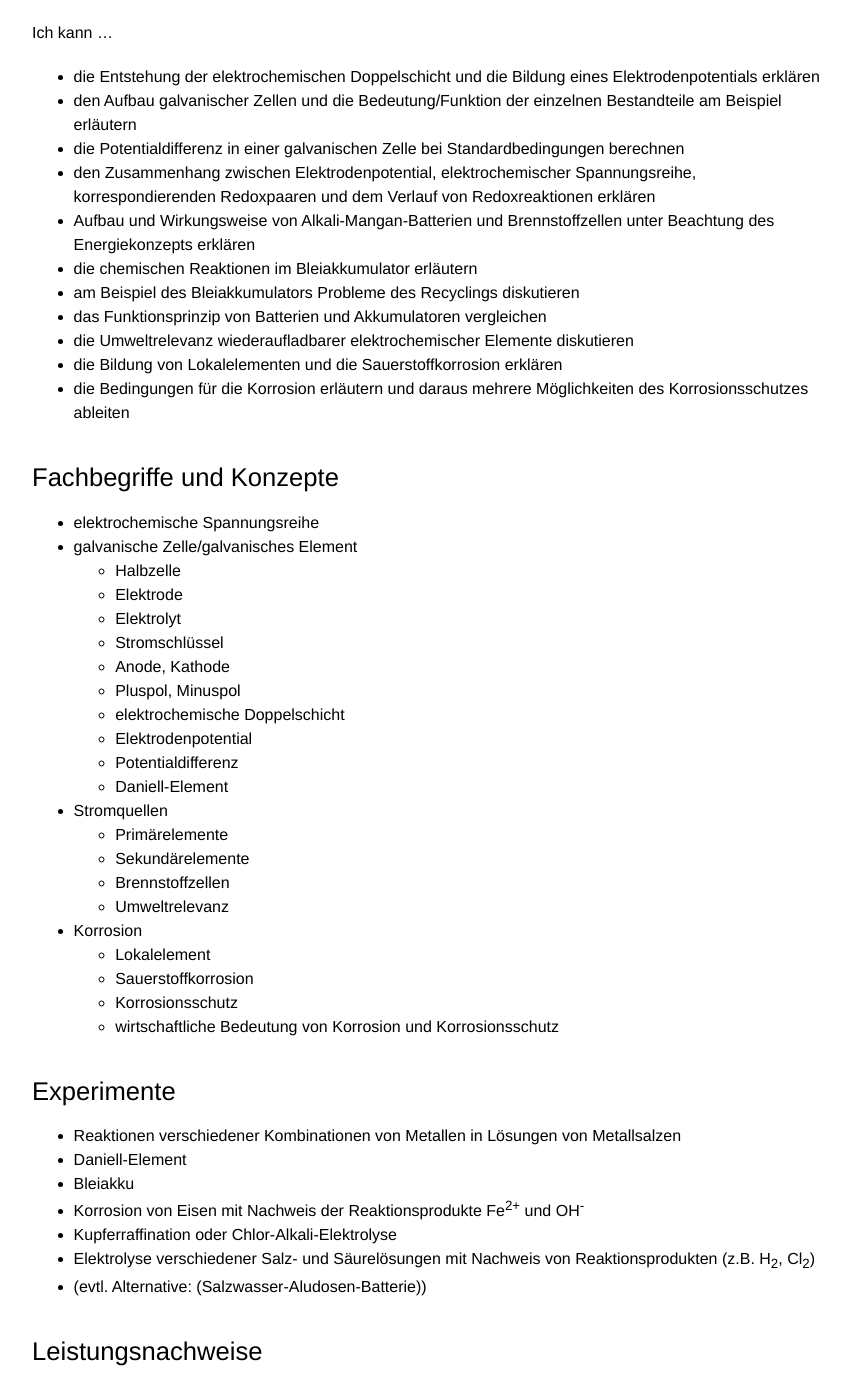
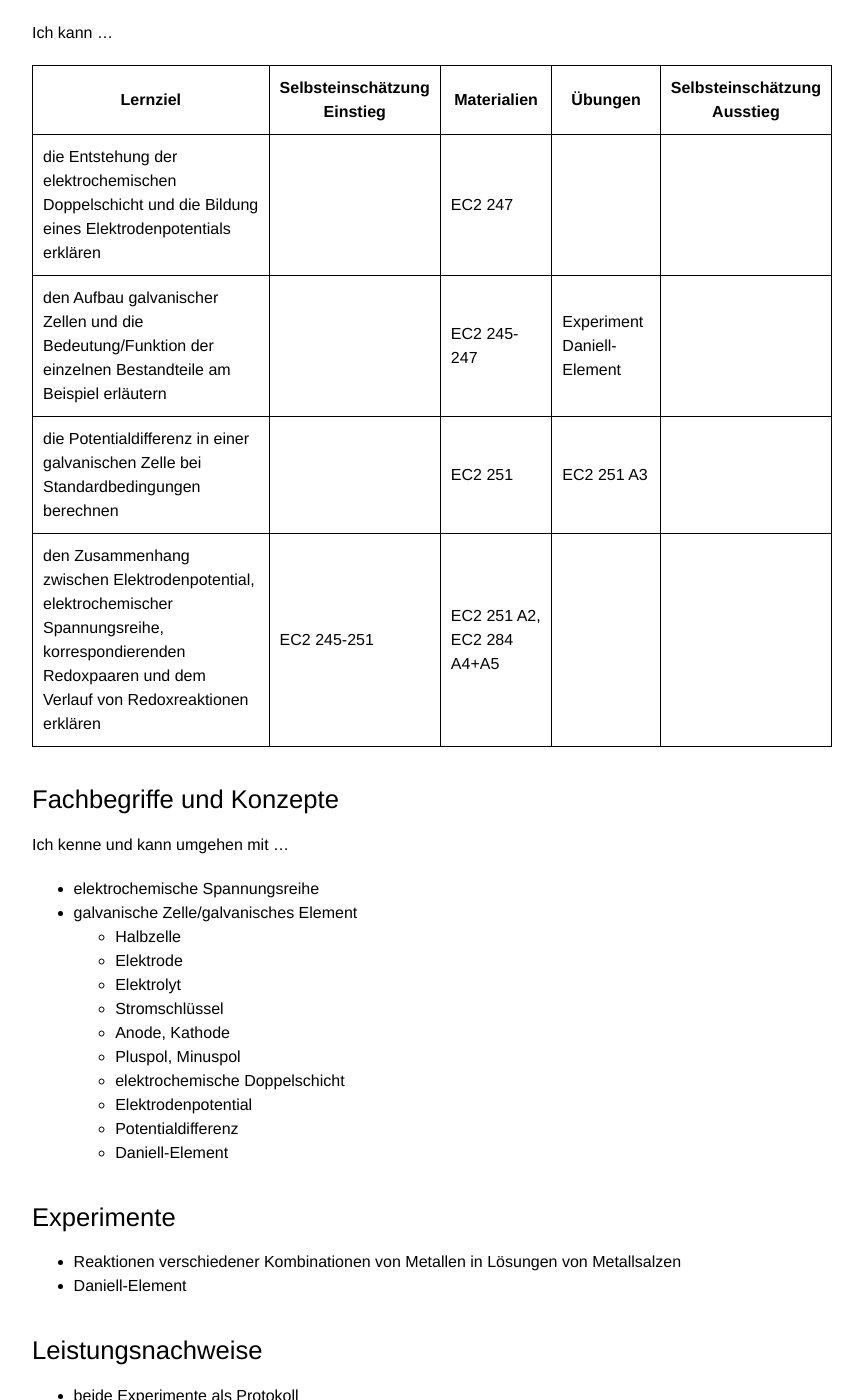
Before and after one commit to chemie-oberstufe/chemie-oberstufe.github.io, a Jekyll site: the page built from themen/galvanische_elemente.md, in a window 1280 px wide and 1400 px high, scrolled down 500 px. Shown: the whole window, without its empty margins (208-1071 px from the left). Built offline with Jekyll 4.4.1, drawn with Linux system fonts in a browser that asks for light colours; some of the changed text lies outside the part shown.

Commit message:
fertige Checklisten (Redoxreaktionen und Elektrochemie) in den Themenseiten einfügen, um den Pflegeaufwand zu reduzieren

```diff
--- a/themen/galvanische_elemente.md
+++ b/themen/galvanische_elemente.md
@@ -13,23 +13,20 @@ tags: [thema, elektrochemie, galvanische-elemente]
 
 ## Worum geht's?
 
-## Lernziele
+## Lernziele + Checkliste
 
 Ich kann ...
 
-- die Entstehung der elektrochemischen Doppelschicht und die Bildung eines Elektrodenpotentials erklären
-- den Aufbau galvanischer Zellen und die Bedeutung/Funktion der einzelnen Bestandteile am Beispiel erläutern
-- die Potentialdifferenz in einer galvanischen Zelle bei Standardbedingungen berechnen
-- den Zusammenhang zwischen Elektrodenpotential, elektrochemischer Spannungsreihe, korrespondierenden Redoxpaaren und dem Verlauf von Redoxreaktionen erklären
-- Aufbau und Wirkungsweise von Alkali-Mangan-Batterien und Brennstoffzellen unter Beachtung des Energiekonzepts erklären
-- die chemischen Reaktionen im Bleiakkumulator erläutern
-- am Beispiel des Bleiakkumulators Probleme des Recyclings diskutieren
-- das Funktionsprinzip von Batterien und Akkumulatoren vergleichen
-- die Umweltrelevanz wiederaufladbarer elektrochemischer Elemente diskutieren
-- die Bildung von Lokalelementen und die Sauerstoffkorrosion erklären
-- die Bedingungen für die Korrosion erläutern und daraus mehrere Möglichkeiten des Korrosionsschutzes ableiten
+| Lernziel | Selbsteinschätzung <br />Einstieg | Materialien | Übungen | Selbsteinschätzung <br />Ausstieg |
+| ---   | ---      | ---         | ---     | ---      |
+| die Entstehung der elektrochemischen Doppelschicht und die Bildung eines Elektrodenpotentials erklären | | EC2 247 | | |
+| den Aufbau galvanischer Zellen und die Bedeutung/Funktion der einzelnen Bestandteile am Beispiel erläutern | | EC2 245-247 | Experiment Daniell-Element | |
+| die Potentialdifferenz in einer galvanischen Zelle bei Standardbedingungen berechnen | | EC2 251 | EC2 251 A3 | |
+| den Zusammenhang zwischen Elektrodenpotential, elektrochemischer Spannungsreihe, korrespondierenden Redoxpaaren und dem Verlauf von Redoxreaktionen erklären | EC2 245-251 | EC2 251 A2, EC2 284 A4+A5 | | |
 
 ## Fachbegriffe und Konzepte
+
+Ich kenne und kann umgehen mit ...
 
 - elektrochemische Spannungsreihe
 - galvanische Zelle/galvanisches Element
@@ -43,29 +40,15 @@ Ich kann ...
 	- Elektrodenpotential
 	- Potentialdifferenz
 	- Daniell-Element
-- Stromquellen
-	- Primärelemente
-	- Sekundärelemente
-	- Brennstoffzellen
-	- Umweltrelevanz
-- Korrosion
-	- Lokalelement
-	- Sauerstoffkorrosion
-	- Korrosionsschutz
-	- wirtschaftliche Bedeutung von Korrosion und Korrosionsschutz
 
 ## Experimente
 
 - Reaktionen verschiedener Kombinationen von Metallen in Lösungen von Metallsalzen
 - Daniell-Element
-- Bleiakku
-- Korrosion von Eisen mit Nachweis der Reaktionsprodukte Fe<sup>2+</sup> und OH<sup>-</sup>
-- Kupferraffination oder Chlor-Alkali-Elektrolyse
-- Elektrolyse verschiedener Salz- und Säurelösungen mit Nachweis von Reaktionsprodukten (z.B. H<sub>2</sub>, Cl<sub>2</sub>)
-
-- (evtl. Alternative: (Salzwasser-Aludosen-Batterie))
 
 ## Leistungsnachweise
+
+- beide Experimente als Protokoll
 
 ## Material
 
```
Also changed, not shown: themen/elektrolyse.md (+12 -7 lines), themen/korrosion.md (+7 -3 lines), themen/redoxreaktionen.md (+17 -10 lines), themen/stromquellen.md (+8 -6 lines).
